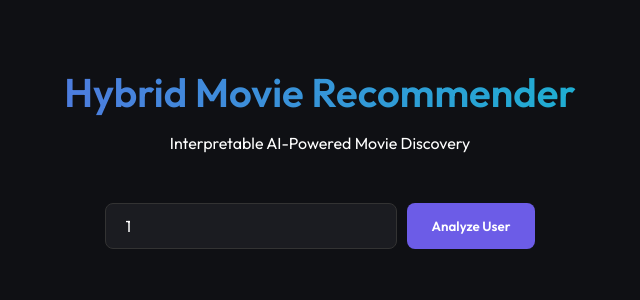
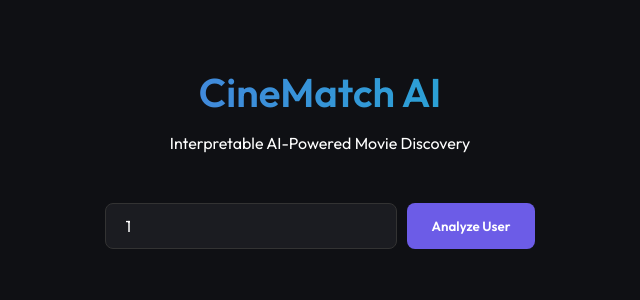
Before and after one commit to Sanskruti03-web/Hybrid-Movie-Recommendation-Engine, a Flask app: page / in a window 1280 px wide. Shown: the top 300 px of the page, without its empty margins (320-960 px from the left). Run offline with Flask 3, Linux system fonts and the light colour scheme; parts of the project's set-up code (start-up, migrations or seed data) failed here and were passed over.

Commit message:
chore: Rename project to CineMatch AI in documentation, console output, and UI.

```diff
--- a/main.py
+++ b/main.py
@@ -16,7 +16,7 @@ def main():
     # Test User
     test_user_id = 1
 
-    print(f"\n--- Recommendations for User {test_user_id} ---")
+    print(f"\n--- CineMatch AI Recommendations for User {test_user_id} ---")
 
     # Show user's history
     user_history = ratings[ratings['userId'] == test_user_id].merge(movies, on='movieId')
--- a/templates/index.html
+++ b/templates/index.html
@@ -4,7 +4,7 @@
 <head>
     <meta charset="UTF-8">
     <meta name="viewport" content="width=device-width, initial-scale=1.0">
-    <title>Hybrid Movie Recommender</title>
+    <title>CineMatch AI</title>
     <link rel="stylesheet" href="{{ url_for('static', filename='css/style.css') }}">
     <link href="https://fonts.googleapis.com/css2?family=Outfit:wght@300;400;600&display=swap" rel="stylesheet">
 </head>
@@ -12,7 +12,7 @@
 <body>
     <div class="container">
         <header>
-            <h1>Hybrid Movie Recommender</h1>
+            <h1>CineMatch AI</h1>
             <p>Interpretable AI-Powered Movie Discovery</p>
         </header>
 
```
Also changed, not shown: README.md.
